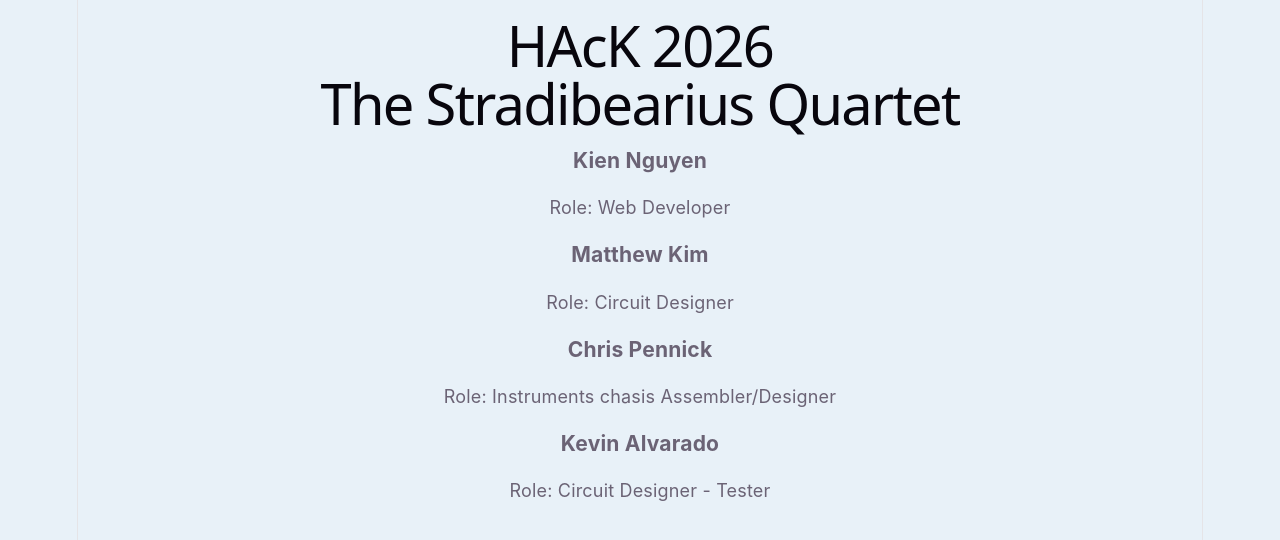
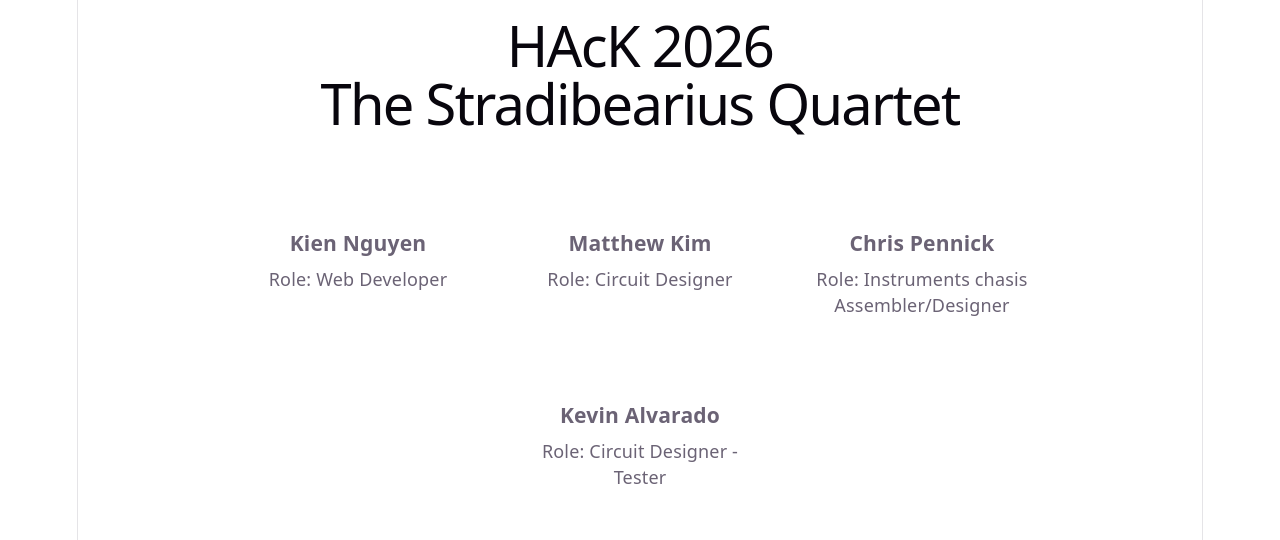
Before and after one commit to tacgia2711/HAcK_Project, a React (Vite) app in the folder HAcK_Website/: page / in a window 1280 px wide. Shown: the top 540 px of the page. Built offline with nearby package versions, Linux system fonts and the light colour scheme.

Commit message:
Added CSS style for 4 member card by making them stand side by side.

```diff
--- a/HAcK_Website/src/App.css
+++ b/HAcK_Website/src/App.css
@@ -6,81 +6,26 @@
   --ucla-dark: #1a3c5a;
 }
 
-/* Page layout */
-body {
-  background: var(--ucla-light);
-  font-family: 'Inter', sans-serif;
-  margin: 0;
-  padding: 0;
+.MemberCard {
+    width: 220px;
+    padding: 20px;
+    border: 1px solid #ffffff;
+    border-radius: 12px;
+    text-align: center;
 }
 
-.ucla-container {
-  display: flex;
-  flex-direction: column;
-  align-items: center;
-  padding-top: 80px;
+.MemberCard h3 {
+    margin-bottom: 10px;
 }
 
-/* Title */
-.title {
-  font-size: 3rem;
-  color: var(--ucla-blue);
-  margin-bottom: 10px;
-  font-weight: 700;
+.MemberCard p {
+    margin: 0;
 }
 
-/* Names */
-.names {
-  color: var(--ucla-dark);
-  font-size: 1.1rem;
-  margin-bottom: 40px;
+.BandSection {
+    display: flex;
+    justify-content: center;
+    gap: 20px;
+    flex-wrap: wrap;
+    padding: 40px 20px
 }
-
-/* Counter box */
-.counter-box {
-  background: white;
-  padding: 40px;
-  border-radius: 20px;
-  box-shadow: 0 8px 20px rgba(0,0,0,0.1);
-  text-align: center;
-  width: 320px;
-}
-
-/* Count display */
-.count-display {
-  font-size: 2rem;
-  font-weight: 600;
-  color: var(--ucla-blue);
-  margin-bottom: 25px;
-}
-
-/* Buttons */
-.button-row {
-  display: flex;
-  flex-direction: column;
-  gap: 12px;
-}
-
-.ucla-btn {
-  background: var(--ucla-blue);
-  color: white;
-  border: none;
-  padding: 12px;
-  border-radius: 10px;
-  font-size: 1rem;
-  cursor: pointer;
-  transition: 0.2s;
-}
-
-.ucla-btn:hover {
-  background: var(--ucla-dark);
-}
-
-.reset {
-  background: var(--ucla-gold);
-  color: black;
-}
-
-.reset:hover {
-  background: #d99a00;
-}
```
